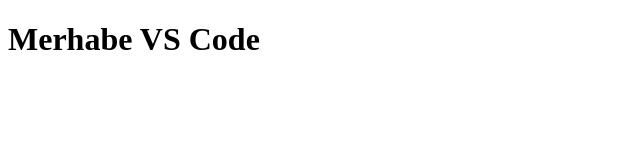
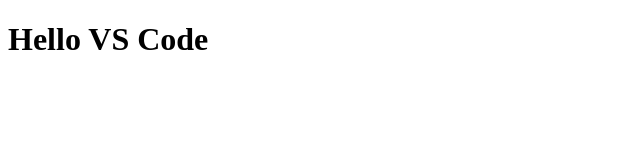
Before and after one commit to Mathametican/GAME, a plain HTML site: page index.html in a window 1280 px wide. Shown: the whole page, without its empty margins (0-640 px from the left). Drawn offline with Linux system fonts and the light colour scheme.

```diff
--- a/index.html
+++ b/index.html
@@ -7,7 +7,7 @@
     <title>Document</title>
 </head>
 <body>
-    <h1>Merhabe VS Code</h1>
+    <h1>Hello VS Code</h1>
     <script src="info.js"></script>
 </body>
 </html>
```
